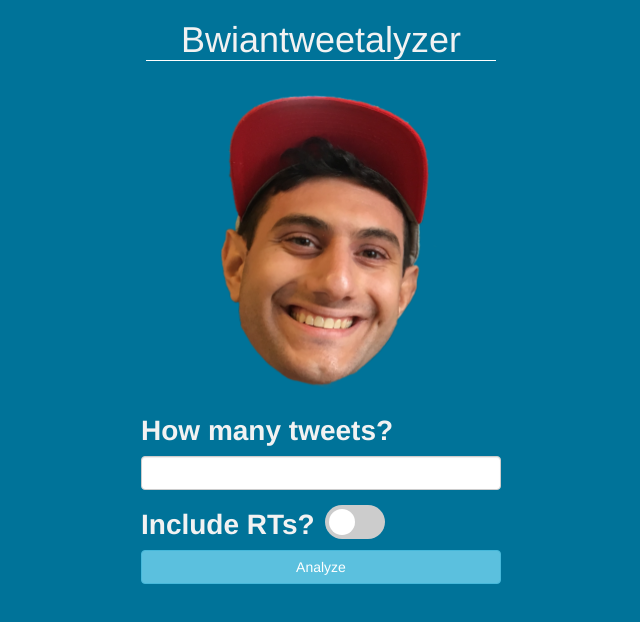
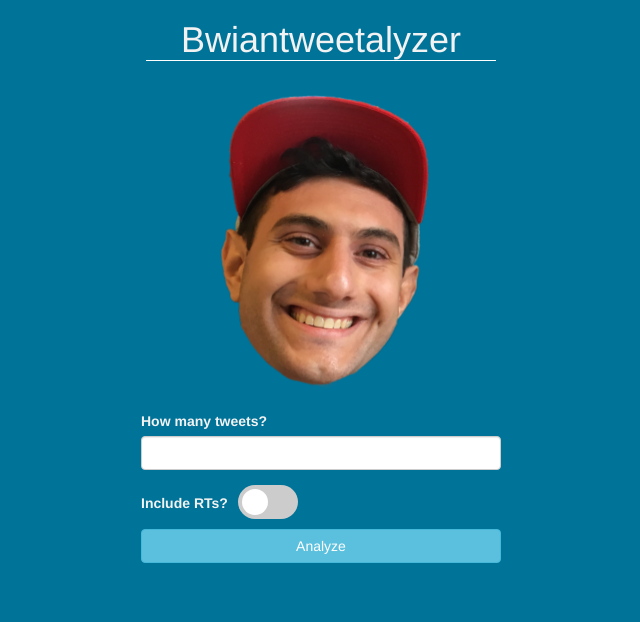
Before and after one commit to rtravitz/bwiantweetalyzer-client, a React (Create React App) app: page / in a window 1280 px wide. Shown: the top 622 px of the page, without its empty margins (319-959 px from the left). Built offline with nearby package versions, Linux system fonts and the light colour scheme; the HTML template or start-up script is replaced by a standard one.

Commit message:
Make request to backend

```diff
--- a/css/App.css
+++ b/css/App.css
@@ -3,7 +3,7 @@ html {
 }
 
 label {
-  font-size: 2em;
+  font-size: 1em;
   color: #f2f2f2;
 }
 
@@ -75,7 +75,7 @@ label {
 }
 
 .slider-label {
-  vertical-align: top;
+  vertical-align: 80%;
   margin-right: 10px;
 }
 
--- a/package.json
+++ b/package.json
@@ -4,7 +4,9 @@
   "private": true,
   "dependencies": {
     "react": "^15.4.2",
-    "react-dom": "^15.4.2"
+    "react-dom": "^15.4.2",
+    "request": "^2.81.0",
+    "request-promise": "^4.2.0"
   },
   "devDependencies": {
     "chai": "^3.5.0",
--- a/src/App.js
+++ b/src/App.js
@@ -1,6 +1,7 @@
 import React, { Component } from 'react';
 import Landing from './Landing';
 import '../css/App.css';
+const rp = require('request-promise');
 
 class App extends Component {
   constructor(props) {
@@ -12,16 +13,20 @@ class App extends Component {
       "pos": 0.8213764244271774
       },
       label: "neutral",
-      loading: false
+      loading: false,
+      results: false
     }
 
     this.clickAnalyze = this.clickAnalyze.bind(this)
   }
 
-
-  clickAnalyze(event) {
+  async clickAnalyze(event) {
     event.preventDefault()
     this.setState({loading: !this.state.loading})
+    const response = await rp('http://localhost:8081/analyze')
+    const analysis = JSON.parse(response)
+    console.log(analysis)
+    this.setState({probability: analysis.probability, label: analysis.label, loading: !this.state.loading, results: true})
   }
 
   render() {
```
